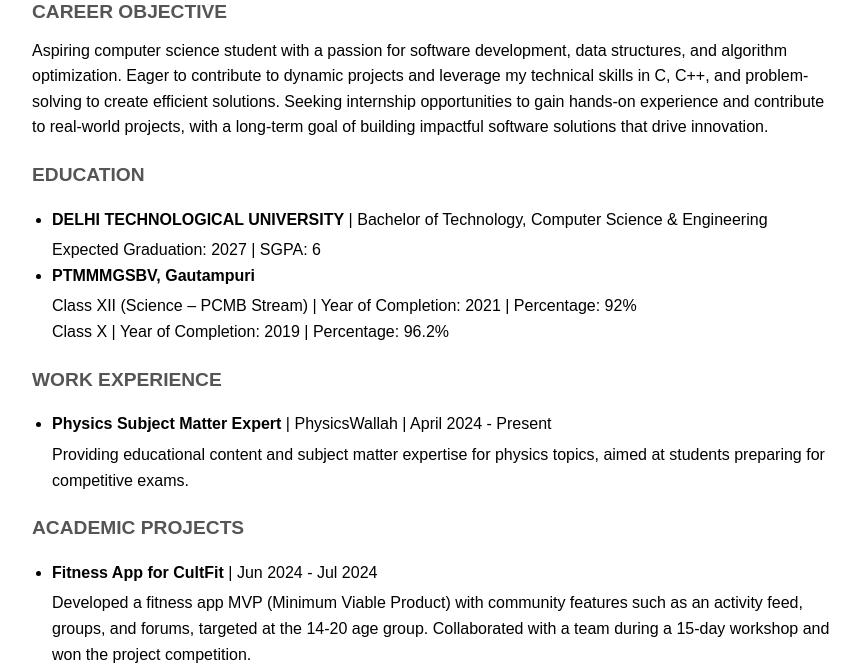
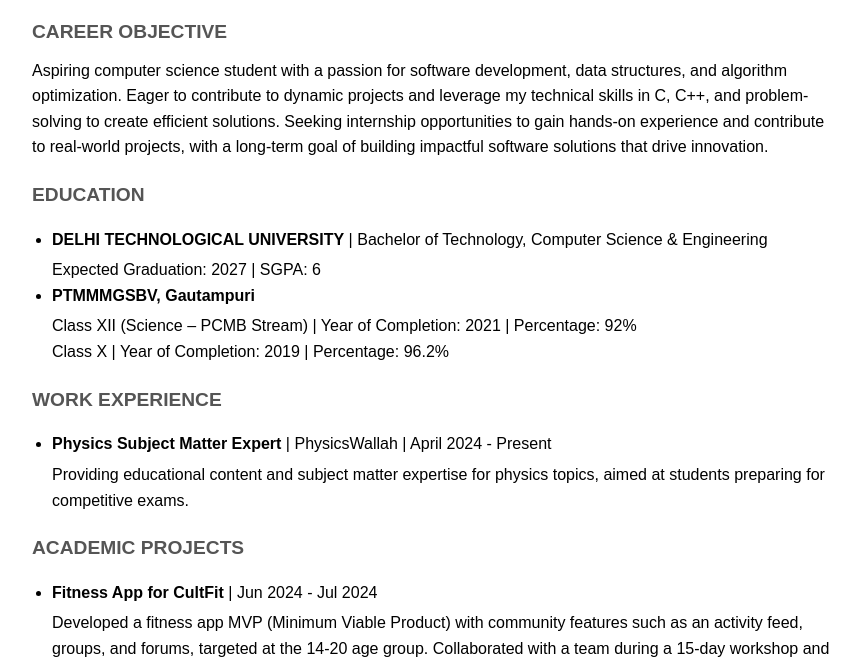
Before and after one commit to saifianas87/Portfolio, a plain HTML site: page index.html in a window 1280 px wide. Shown: the part 127-791 px from the top of the page, without its empty margins (208-1068 px from the left). Drawn offline with Linux system fonts and the light colour scheme.

Commit message:
Update index.html

```diff
--- a/index.html
+++ b/index.html
@@ -59,7 +59,7 @@
         <p>Student | Computer Science & Engineering</p>
         <p>Delhi | P: +91 9643428731 | Email: saifianas87@gmail.com | <a href="https://www.linkedin.com/in/muhammad-anas-saifi-6bb9612bb/" target="_blank">LinkedIn</a></p>
 
-        <div class="section">
+        <div class="section" style="margin-top: 20px;">
             <div class="section-title">CAREER OBJECTIVE</div>
             <p>
                Aspiring computer science student with a passion for software development, data structures, and algorithm optimization. Eager to contribute to dynamic projects and leverage my technical skills in C, C++, and problem-solving to create efficient solutions. Seeking internship opportunities to gain hands-on experience and contribute to real-world projects, with a long-term goal of building impactful software solutions that drive innovation.
@@ -91,7 +91,7 @@
             <ul>
                 <li><strong>Fitness App for CultFit</strong> | Jun 2024 - Jul 2024</li>
                 <p>Developed a fitness app MVP (Minimum Viable Product) with community features such as an activity feed, groups, and forums, targeted at the 14-20 age group. Collaborated with a team during a 15-day workshop and won the project competition.</p>
-                 <p> Built the app using Thunkable Tool, using Logic Blocks. </p>
+                <p>Built the app using Thunkable Tool, using Logic Blocks.</p>
             </ul>
         </div>
 
```
